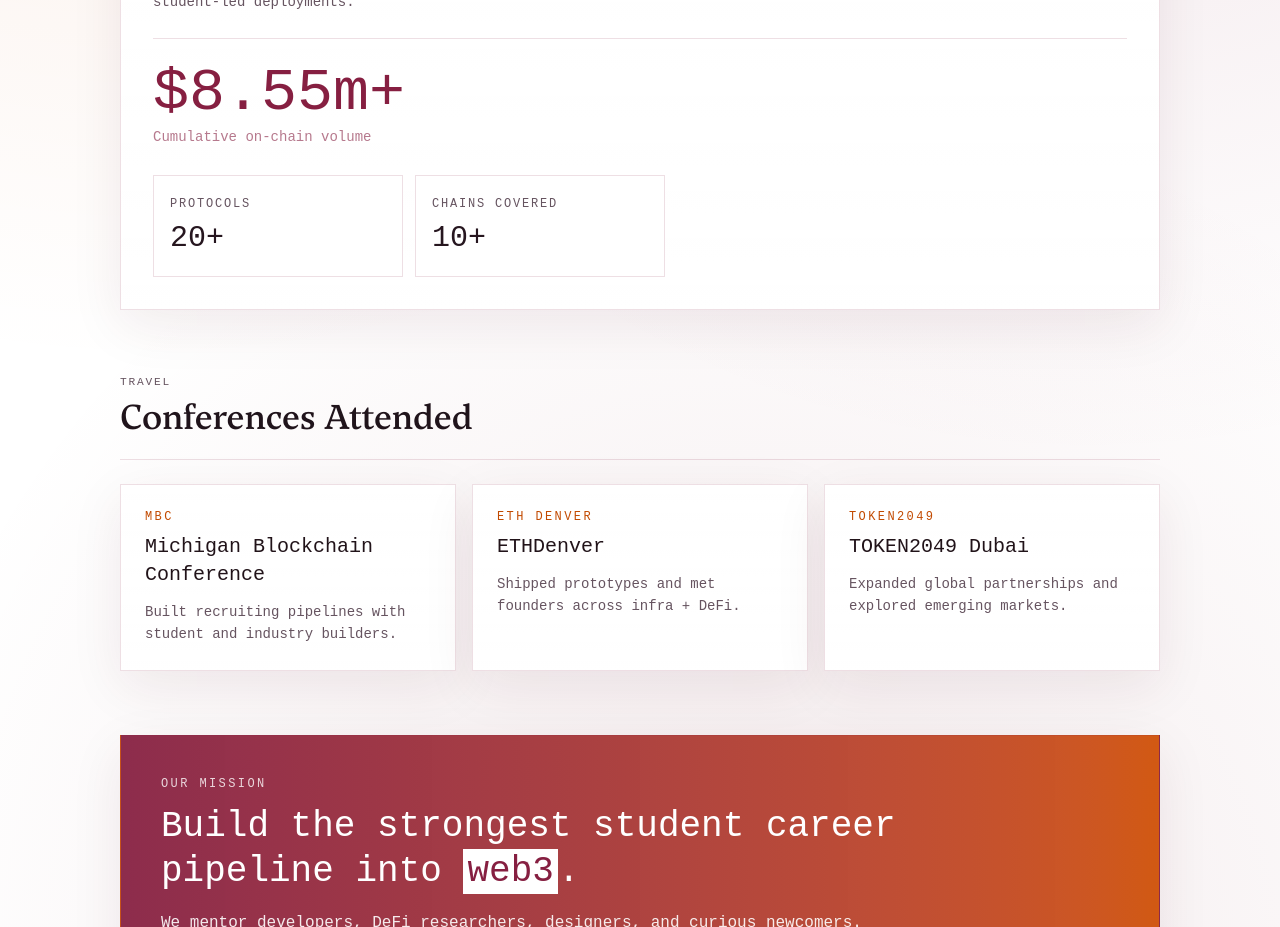
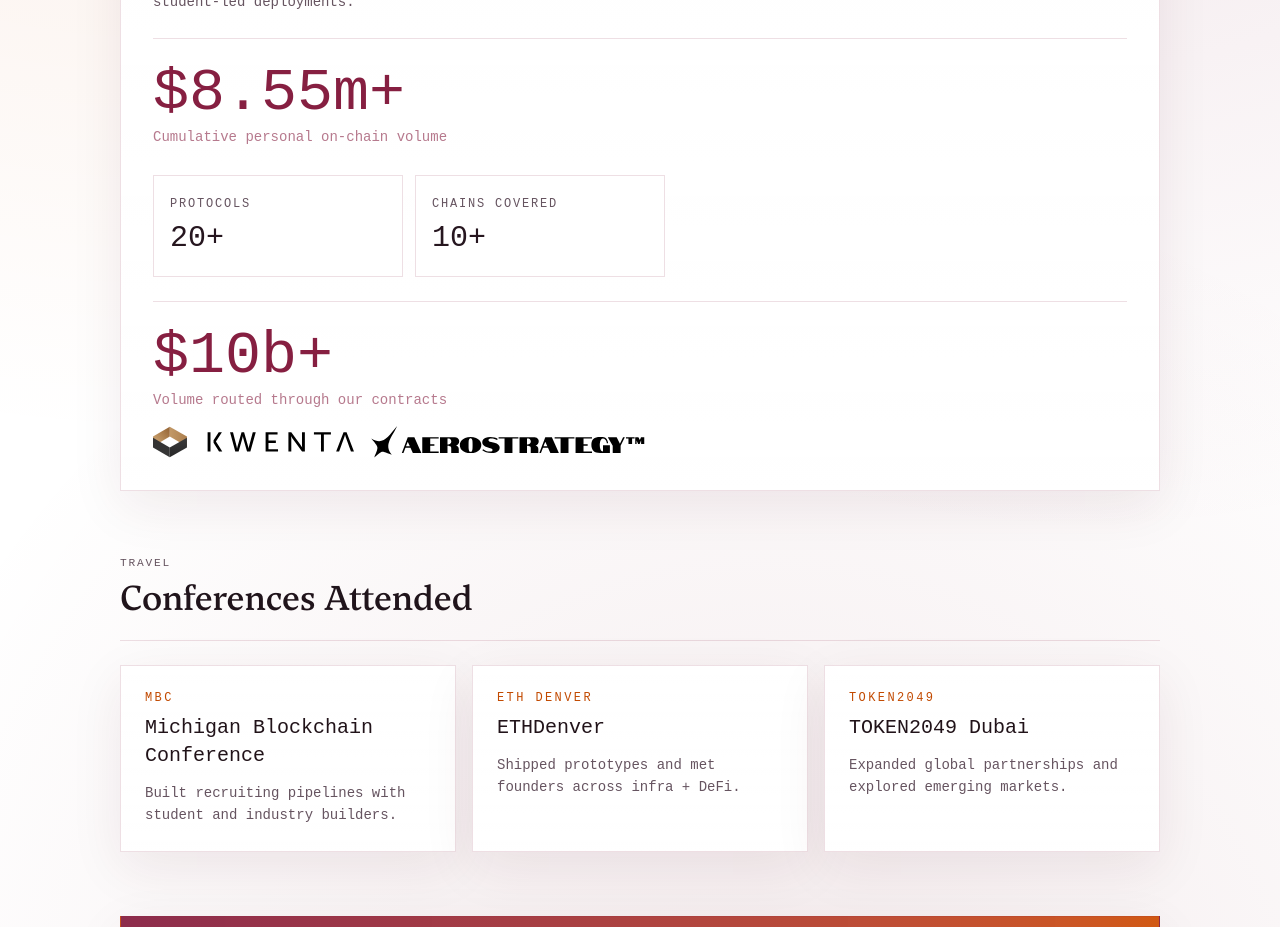
Before and after one commit to aykk/vtblockchainwebsite, a Next.js app: page / in a window 1280 px wide. Shown: the part 1040-1967 px from the top of the page. Built offline with nearby package versions, Linux system fonts and the light colour scheme.

Commit message:
larp larp larp sahur

```diff
--- a/src/app/page.tsx
+++ b/src/app/page.tsx
@@ -631,7 +631,7 @@
               <AnimatedNumber value={8.55} prefix="$" suffix="m+" decimals={2} />
             </p>
             <p className="mt-1 text-sm text-(--brand-maroon)/60">
-              Cumulative on-chain volume
+              Cumulative personal on-chain volume
             </p>
           </div>
           <div className="mt-7 grid grid-cols-2 gap-3 md:max-w-lg">
@@ -646,6 +646,18 @@
               <p className="mt-2 text-3xl font-medium">
                 <AnimatedNumber value={10} suffix="+" decimals={0} showSuffixAtTarget={true} />
               </p>
+            </div>
+          </div>
+          <div className="mt-6 border-t border-(--line) pt-6">
+            <p className="text-5xl font-medium text-(--brand-maroon) md:text-6xl">
+              <AnimatedNumber value={10} prefix="$" suffix="b+" decimals={0} />
+            </p>
+            <p className="mt-1 text-sm text-(--brand-maroon)/60">
+              Volume routed through our contracts
+            </p>
+            <div className="mt-4 flex items-center gap-4">
+              <img src="/kwenta.svg" alt="Kwenta" className="h-8 w-auto" />
+              <img src="/aerostrat.svg" alt="Aerostrategy" className="h-8 w-auto" />
             </div>
           </div>
         </section>
@@ -690,11 +702,9 @@
             {projects.map((project) => (
               <article
                 key={project.title}
-                className={`section-shell flex h-full flex-col p-6 group ${
-                  project.title === "Mainstreet Dune" ? "mainstreet-hover" : ""
-                } ${project.title === "Aerostrategy" ? "aerostrategy-hover" : ""} ${
-                  project.title === "MEV Uniswap Fee Extractor" ? "mev-hover" : ""
-                }`}
+                className={`section-shell flex h-full flex-col p-6 group ${project.title === "Mainstreet Dune" ? "mainstreet-hover" : ""
+                  } ${project.title === "Aerostrategy" ? "aerostrategy-hover" : ""} ${project.title === "MEV Uniswap Fee Extractor" ? "mev-hover" : ""
+                  }`}
               >
                 <h3 className="text-xl font-medium text-[#22131a]">{project.title}</h3>
                 <p className="mt-3 flex-1 text-sm leading-relaxed text-(--muted)">{project.description}</p>
```
Also changed, not shown: public/aerostrat.svg (added), public/kwenta.svg (added).
